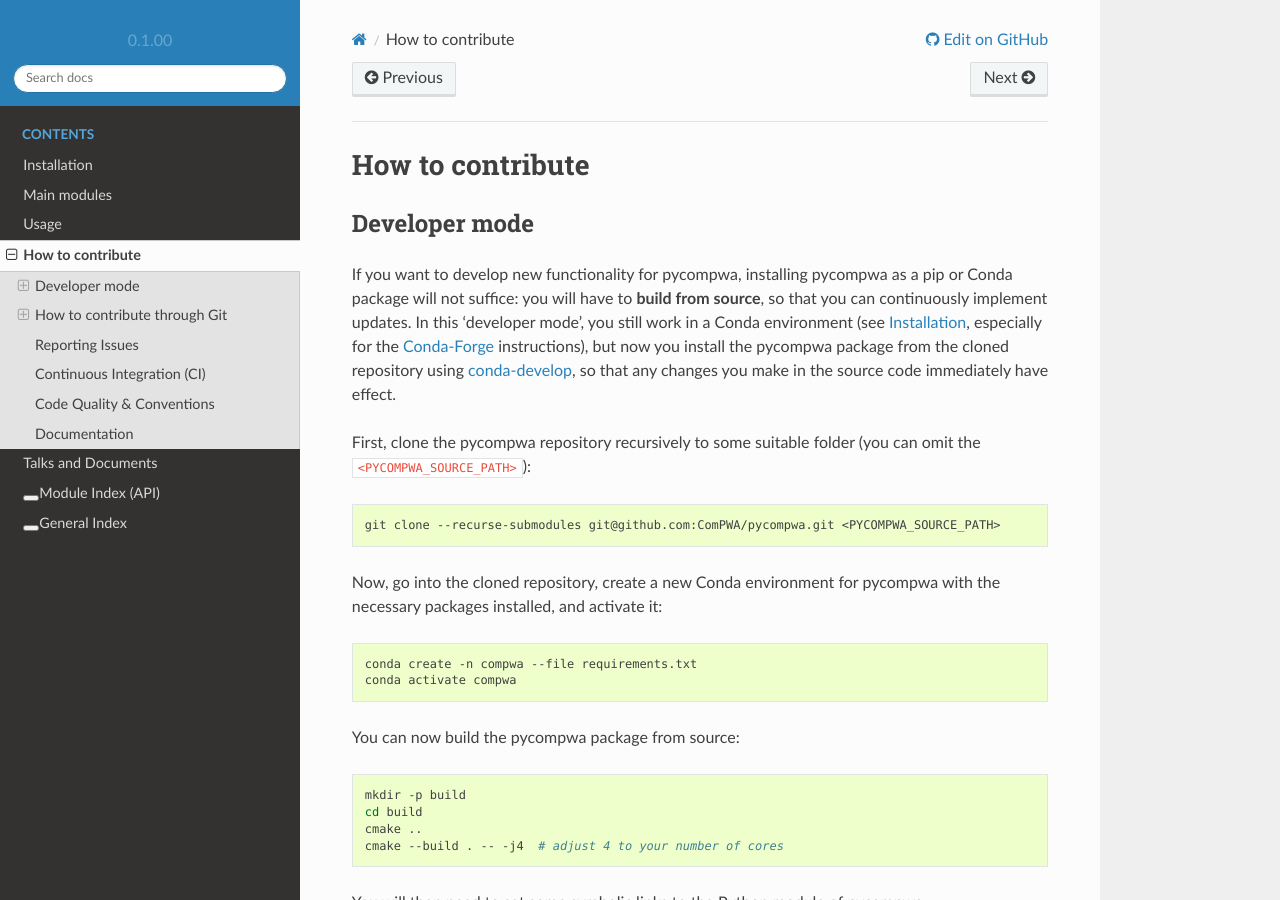
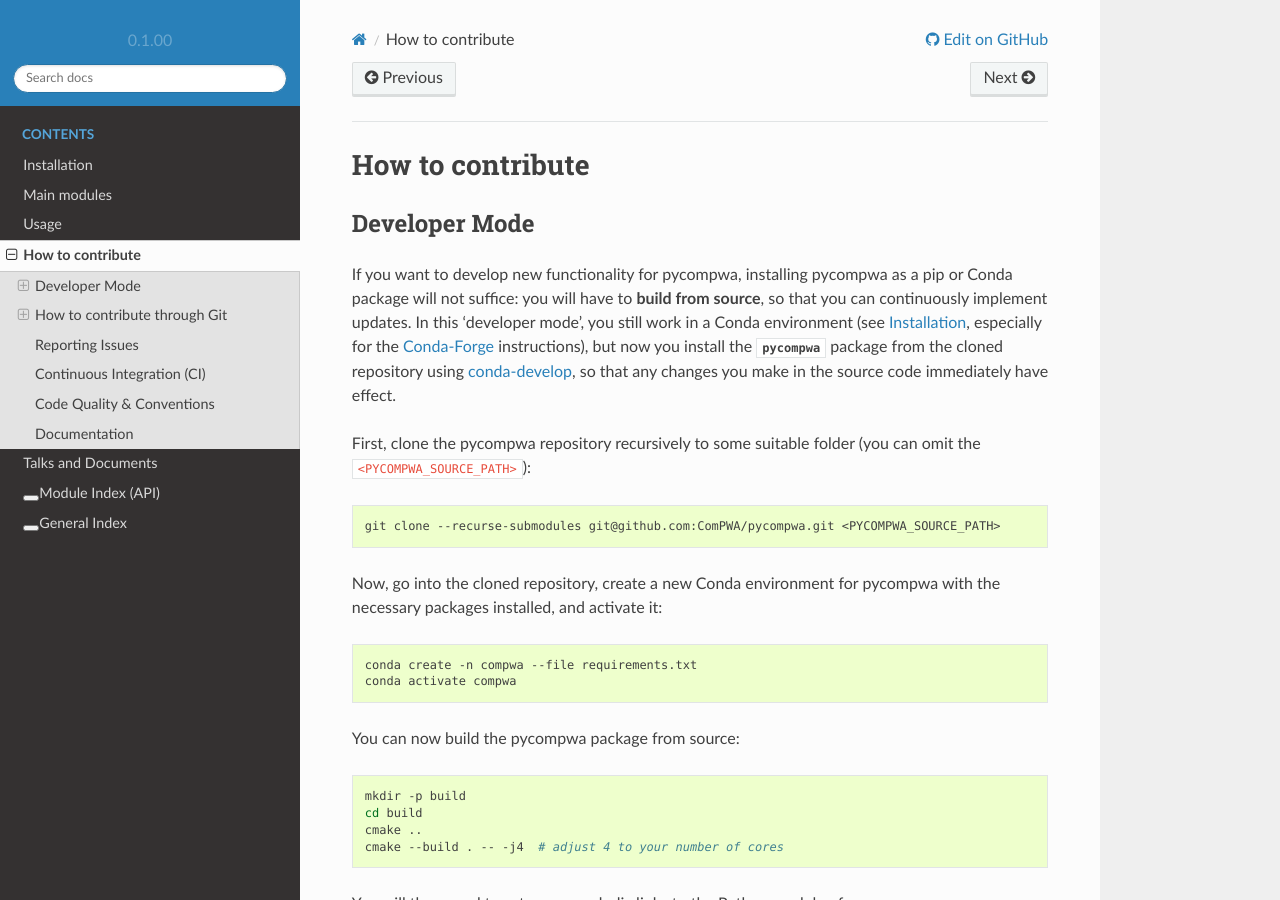
Before and after one commit to ComPWA/pycompwa, a Sphinx documentation site: the page built from doc/source/contribute.rst, in a window 1280 px wide and 900 px high. Built offline with Sphinx 7.4.7 and the Read the Docs theme 2.0.0, drawn with Linux system fonts in a browser that asks for light colours; pages that are not in the unit, such as notebooks, are missing from menus; the version number is read from the project's files by our own code.

```diff
--- a/doc/source/api/pycompwa.ui.rst
+++ b/doc/source/api/pycompwa.ui.rst
@@ -2,8 +2,8 @@ ui
 ==
 
 This package defines the interface to the computational backend
-`ComPWA <https://compwa.github.io/ComPWA/>`__. These bindings have been defined
-with `pybind11 <https://pybind11.readthedocs.io/>`__.
+`ComPWA <https://compwa.github.io/ComPWA/>`_. These bindings have been defined
+with `pybind11 <https://pybind11.readthedocs.io/>`_.
 
 Module contents
 ---------------
--- a/doc/source/conf.py
+++ b/doc/source/conf.py
@@ -100,11 +100,32 @@ extensions = [
     'sphinx.ext.coverage',
     'sphinx.ext.githubpages',
     'sphinx.ext.ifconfig',
+    'sphinx.ext.intersphinx',
     'sphinx.ext.mathjax',
     'sphinx.ext.napoleon',
     'sphinx.ext.viewcode',
     'sphinx_copybutton',
 ]
+
+# Cross-referencing configuration
+default_role = 'py:obj'
+primary_domain = 'py'
+nitpicky = True  # warn if cross-references are missing
+nitpick_ignore = [
+    ('py:class', 'function'),
+    ('py:class', 'pycompwa.expertsystem.solvers.constraint.Constraint'),
+    ('py:class', 'pycompwa.expertsystem.state.propagation.GraphElementTypes'),
+    ('py:class', 'pybind11_builtins.pybind11_object'),
+]
+
+# Settings for intersphinx
+intersphinx_mapping = {
+    'matplotlib': ('https://matplotlib.org/', None),
+    'numpy': ('https://docs.scipy.org/doc/numpy/', None),
+    'pandas': ('https://pandas.pydata.org/pandas-docs/stable/', None),
+    'python': ('https://docs.python.org/3', None),
+    'pybind11': ('https://pybind11.readthedocs.io/en/stable', None),
+}
 
 # Settings for autosectionlabel
 autosectionlabel_prefix_document = True
--- a/doc/source/contribute.rst
+++ b/doc/source/contribute.rst
@@ -5,19 +5,18 @@
 How to contribute
 =================
 
-.. _DeveloperMode:
+.. _Developer Mode:
 
-Developer mode
+Developer Mode
 --------------
 
 If you want to develop new functionality for pycompwa, installing pycompwa as a
 pip or Conda package will not suffice: you will have to **build from source**,
 so that you can continuously implement updates. In this 'developer mode', you
-still work in a Conda environment (see :ref:`installation:Installation`,
-especially for the `Conda-Forge <https://conda-forge.org/>`__ instructions),
-but now you install the pycompwa package from the cloned repository using
-`conda-develop
-<https://docs.conda.io/projects/conda-build/en/latest/resources/commands/conda-develop.html>`__,
+still work in a Conda environment (see :doc:`installation`, especially for the
+`Conda-Forge <https://conda-forge.org/>`_ instructions), but now you install
+the :mod:`pycompwa` package from the cloned repository using `conda-develop
+<https://docs.conda.io/projects/conda-build/en/latest/resources/commands/conda-develop.html>`_,
 so that any changes you make in the source code immediately have effect.
 
 First, clone the pycompwa repository recursively to some suitable folder (you
@@ -69,14 +68,14 @@ Python developer tools
 
 For contributing to pycompwa, we recommend you also install the packages listed
 under `requirements_dev.txt
-<https://github.com/ComPWA/pycompwa/blob/master/requirements_dev.txt>`__. In
+<https://github.com/ComPWA/pycompwa/blob/master/requirements_dev.txt>`_. In
 the Conda environment you created for pycompwa:
 
 .. code-block:: shell
 
   conda install --file requirements_dev.txt
 
-An important tool there is `pre-commit <https://pre-commit.com/>`__. This will
+An important tool there is `pre-commit <https://pre-commit.com/>`_. This will
 run certain tests locally when you make a Git commit. To activate, run the
 following after cloning:
 
@@ -115,20 +114,20 @@ Jupyter notebooks aren't the most friendly with regard to Version Control
 Systems like Git because in the back-end, a notebook is a JSON file that
 changes for instances when you run a cell. There is no simple solution for this
 other than to clean the cell output upon saving. You can automatize this with
-`nbstripout <https://github.com/kynan/nbstripout>`__ if you have activated
+`nbstripout <https://github.com/kynan/nbstripout>`_ if you have activated
 ``pre-commit`` (see :ref:`python-dev-tools`).
 
 Jupyter offers several other useful extensions that can be activate `like this
-<https://jupyter-contrib-nbextensions.readthedocs.io/en/latest/install.html#enabling-disabling-extensions>`__
+<https://jupyter-contrib-nbextensions.readthedocs.io/en/latest/install.html#enabling-disabling-extensions>`_
 If you want to contribute to the example notebooks, make sure to check out the
 following extensions:
 
 * `jupyter-autopep8
-  <https://jupyter-contrib-nbextensions.readthedocs.io/en/latest/nbextensions/code_prettify/README_autopep8.html>`__
+  <https://jupyter-contrib-nbextensions.readthedocs.io/en/latest/nbextensions/code_prettify/README_autopep8.html>`_
 * `ruler
-  <https://jupyter-contrib-nbextensions.readthedocs.io/en/latest/nbextensions/ruler/readme.html>`__
+  <https://jupyter-contrib-nbextensions.readthedocs.io/en/latest/nbextensions/ruler/readme.html>`_
 * `sphellchecker
-  <https://jupyter-contrib-nbextensions.readthedocs.io/en/latest/nbextensions/spellchecker/README.html>`__
+  <https://jupyter-contrib-nbextensions.readthedocs.io/en/latest/nbextensions/spellchecker/README.html>`_
 
 
 How to contribute through Git
@@ -141,10 +140,10 @@ How to contribute through Git
 
 If you are new to git, maybe you should read some documentation first, such as
 the
-`Git Manual <https://git-scm.com/docs/user-manual.html>`__,
-`Tutorial <http://rogerdudler.github.io/git-guide/>`__, a
-`CheatSheet <https://services.github.com/on-demand/downloads/github-git-cheat-sheet.pdf>`__.
-The `Git Pro <https://git-scm.com/book/en/v2>`__ book particularly serves as a
+`Git Manual <https://git-scm.com/docs/user-manual.html>`_,
+`Tutorial <http://rogerdudler.github.io/git-guide/>`_, a
+`CheatSheet <https://services.github.com/on-demand/downloads/github-git-cheat-sheet.pdf>`_.
+The `Git Pro <https://git-scm.com/book/en/v2>`_ book particularly serves as a
 great, free overview that is a nice read for both beginners and more
 experienced users.
 
@@ -155,7 +154,7 @@ contribute:
 2. Get a local copy of repository: |br|
    ``git clone git@github.com:YOURACCOUNT/pycompwa.git`` |br|
    (this uses the SSH protocol, so you need to `set your SSH keys
-   <https://help.github.com/en/github/authenticating-to-github/managing-commit-signature-verification>`__
+   <https://help.github.com/en/github/authenticating-to-github/managing-commit-signature-verification>`_
    first)
 3. Add the main repository as a second remote called ``upstream``: |br|
    ``git remote add upstream git@github.com:ComPWA/pycompwa.git``
@@ -171,7 +170,7 @@ contribute:
 
 You repeat the following steps until your contribution is finished. Only then
 can your contributions be added main repository through a `pull request
-<https://help.github.com/en/github/collaborating-with-issues-and-pull-requests/about-pull-requests>`__
+<https://help.github.com/en/github/collaborating-with-issues-and-pull-requests/about-pull-requests>`_
 (PR).
 
 * ... edit some files ...
@@ -195,7 +194,7 @@ can your contributions be added main repository through a `pull request
     Otherwise repeat these steps until you're done (you can abort the whole
     rebase process via ``git rebase --abort``):
 
-    + Review the conflicts (`VS Code <https://code.visualstudio.com/>`__ is a
+    + Review the conflicts (`VS Code <https://code.visualstudio.com/>`_ is a
       great tool for this)
     + Mark them as resolved ``git add <filename>``
     + Continue the rebase ``git rebase --continue``
@@ -233,15 +232,15 @@ Commit conventions
 * In the master branch, it should be possible to compile and test the framework
   **in each commit**. In your own topic branches, it is recommended to commit
   frequently (WIP keyword), but `squash those commits
-  <https://git-scm.com/book/en/v2/Git-Tools-Rewriting-History>`__
+  <https://git-scm.com/book/en/v2/Git-Tools-Rewriting-History>`_
   to compilable commits upon submitting a merge request.
 * Please use `conventional commit messages
-  <https://www.conventionalcommits.org/>`__: start the commit subject line with
+  <https://www.conventionalcommits.org/>`_: start the commit subject line with
   a semantic keyword (see e.g. `Angular
-  <https://github.com/angular/angular/blob/master/CONTRIBUTING.md#type>`__ or
+  <https://github.com/angular/angular/blob/master/CONTRIBUTING.md#type>`_ or
   `these examples
-  <https://seesparkbox.com/foundry/semantic_commit_messages>`__,
-  followed by `a column <https://git-scm.com/docs/git-interpret-trailers>`__,
+  <https://seesparkbox.com/foundry/semantic_commit_messages>`_,
+  followed by `a column <https://git-scm.com/docs/git-interpret-trailers>`_,
   then the message. The subject line should be in imperative mood—just imagine
   the commit to give a command to the code framework. So for instance:
   ``feat: add coverage report tools`` or ``fix: remove ...``. The message
@@ -254,7 +253,7 @@ Commit conventions
 Reporting Issues
 ----------------
 Use the `pycompwa github issues page
-<https://github.com/ComPWA/pycompwa/issues>`__ to:
+<https://github.com/ComPWA/pycompwa/issues>`_ to:
 
 * report problems/issues
 * file a feature request
@@ -270,14 +269,14 @@ Continuous Integration (CI)
 ---------------------------
 The master branch is automatically build using TravisCI. Probably it is
 interesting to check out the `log file
-<https://travis-ci.com/ComPWA/pycompwa>`__ and the projects TravisCI
+<https://travis-ci.com/ComPWA/pycompwa>`_ and the projects TravisCI
 configuration file `travisCI.yml
-<https://github.com/ComPWA/pycompwa/blob/master/.travis.yml>`__.
+<https://github.com/ComPWA/pycompwa/blob/master/.travis.yml>`_.
 
 A code coverage report is generated for each pull request. Try to keep coverage
 high by writing new tests if coverage decreases. You can see an overview
-pycompwa's coverage `here <https://codecov.io/gh/ComPWA/pycompwa>`__. Under
-`files <https://codecov.io/gh/ComPWA/pycompwa/tree/master/pycompwa>`__ you have
+pycompwa's coverage `here <https://codecov.io/gh/ComPWA/pycompwa>`_. Under
+`files <https://codecov.io/gh/ComPWA/pycompwa/tree/master/pycompwa>`_ you have
 a detailed overview of coverage per module, and you can investigate coverage
 all the way down to the source code.
 
@@ -292,8 +291,8 @@ Try and follow his advice, and keep in mind the 'boy scout rule'::
   "Leave behind the code cleaner, then you found it"
 
 For the python code we follow the `pep8 standard
-<https://www.python.org/dev/peps/pep-0008/>`__. Available automatic source code
-highlighters and formatters are `flake8` and `autopep8`.
+<https://www.python.org/dev/peps/pep-0008/>`_. Available automatic source code
+highlighters and formatters are ``flake8`` and ``autopep8``.
 
 Documentation
 -------------
--- a/doc/source/index.rst
+++ b/doc/source/index.rst
@@ -1,9 +1,9 @@
 Welcome to the pycompwa website!
 ================================
 
-The ``pycompwa`` package is a collection of python modules that interface and
+The :mod:`pycompwa` package is a collection of python modules that interface and
 extend the "Common Partial-Wave-Analysis Framework"
-(`ComPWA <https://github.com/ComPWA/ComPWA>`__).
+(`ComPWA <https://github.com/ComPWA/ComPWA>`_).
 These pages provide information about the installation, how-tos to get things
 running, information on the design, as well as documentation of the ongoing
 development.
--- a/doc/source/modules.rst
+++ b/doc/source/modules.rst
@@ -1,8 +1,8 @@
 Main modules
 ============
 
-This pages explains the aim and usage of the main modules of ``pycompwa``. For
-the technical details see the :ref:`modindex`. You can also have a look at the
+This pages explains the aim and usage of the main modules of :mod:`pycompwa`.
+For the technical details see the :ref:`modindex`. You can also have a look at the
 examples under :doc:`usage`.
 
 .. include:: modules/expertsystem.inc
--- a/pycompwa/__init__.py
+++ b/pycompwa/__init__.py
@@ -1,9 +1,9 @@
 """
 A Python package for Partial Wave Analysis.
 
-``pycompwa`` is the python interface to `ComPWA
-<https://github.com/ComPWA/ComPWA>`__, the “Common Partial Wave Analysis
-framework”. In addition, ``pycompwa`` provides some general tools that are
+This is the python interface to `ComPWA
+<https://github.com/ComPWA/ComPWA>`_, the “Common Partial Wave Analysis
+framework”. In addition, this module provides some general tools that are
 useful when doing PWA research with Python.
 """
 
```
Also changed, not shown: doc/source/installation.rst (+15 -15 lines), doc/source/modules/ui.inc (+17 -19 lines), 6 other files.
